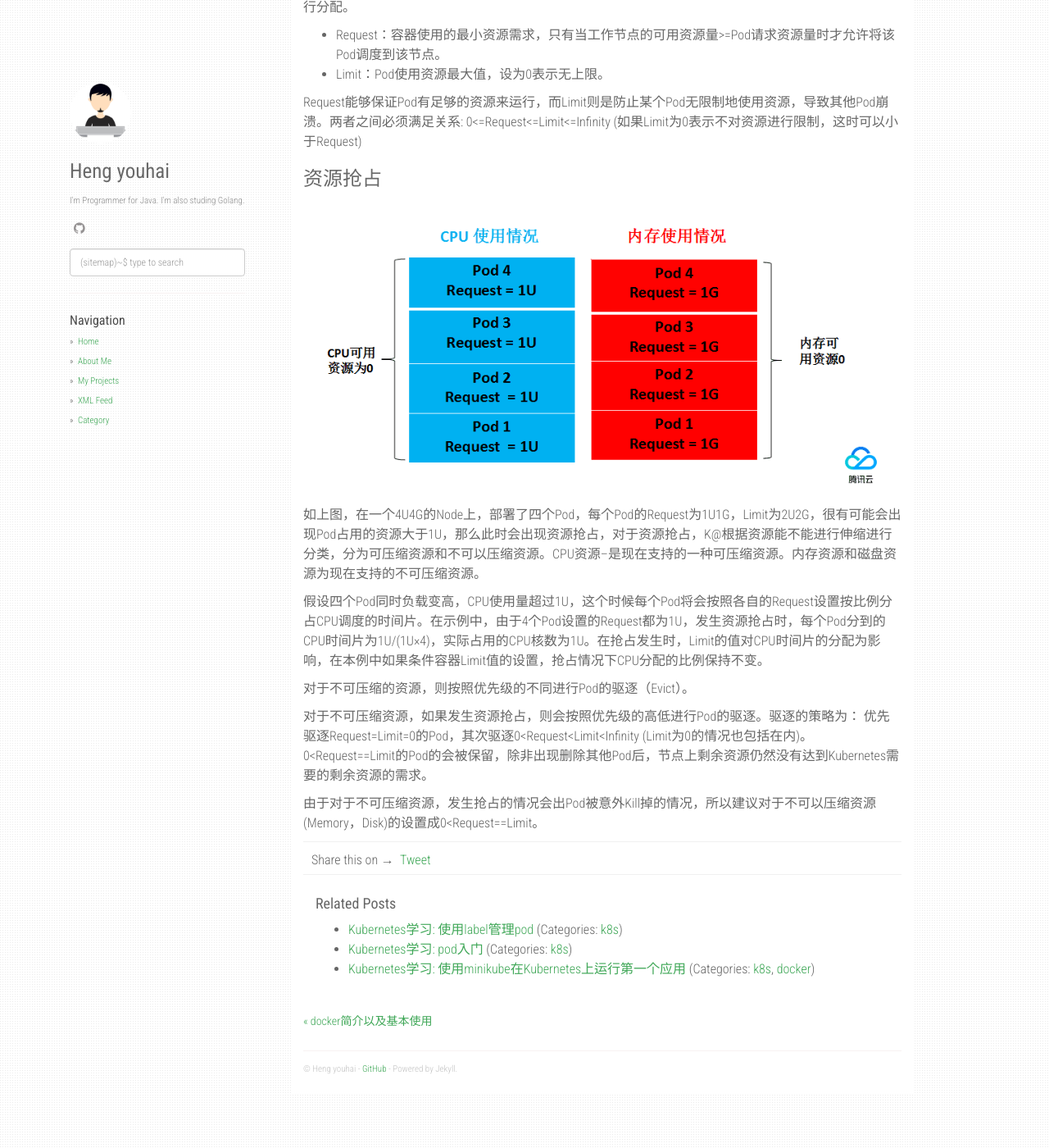
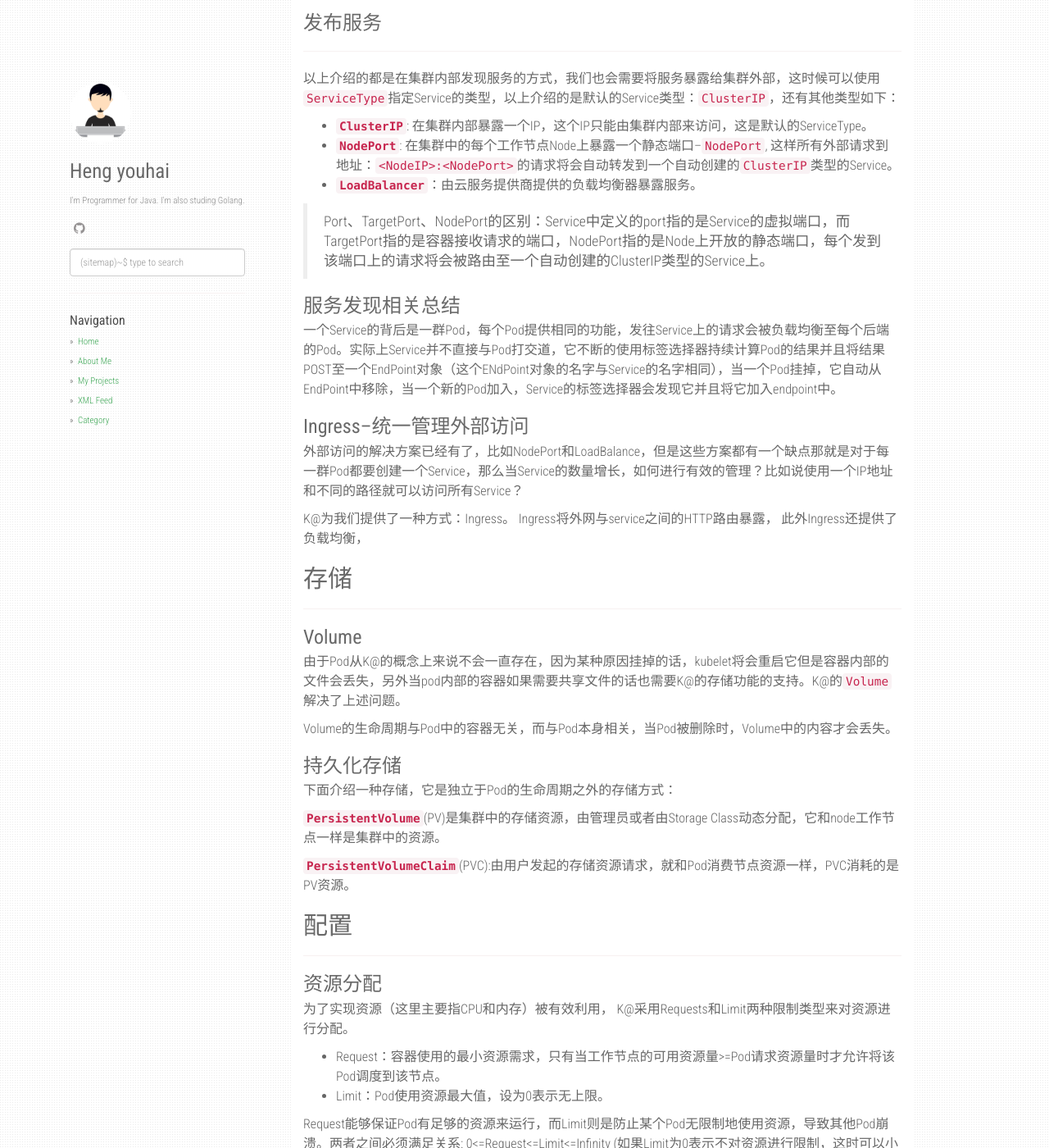
Before and after one commit to hengyoush/hengyoush.github.io, a Jekyll site: the page built from _posts/2019-06-09-kuberbetes-concept.md, in a window 1280 px wide and 1400 px high, scrolled down 10032 px. Shown: the whole window at 82% size. Built offline with Jekyll 4.4.1, drawn with Linux system fonts in a browser that asks for light colours; nearby versions of some CDN libraries; comment, search, counter and statistics services are not loaded; some of the changed text lies outside the part shown.

Commit message:
新增ingress

```diff
--- a/_posts/2019-06-09-kuberbetes-concept.md
+++ b/_posts/2019-06-09-kuberbetes-concept.md
@@ -17,6 +17,15 @@ Kubernetes抽象了硬件基础设施, 使得对外暴露的是一个资源池,
 
 ## K@的组成
 ---
+使用K@是非常直观的，你只需要使用K@ APIl来描述集群的期望状态，希望运什么应用程序，使用什么镜像，有多少个副本，希望什么网络和磁盘资源等类似声明式的方式来操控K@集群。
+
+一旦你提供了所需的状态，*Kubernetes Control Plane*会自动的执行各种任务来让集群状态与你描述的一致，这包括：启动或重启容器，自动伸缩副本数量等，*Kubernetes Control Plane*由以下几个进程组成：
+- **主节点-Kubernetes Master**：运行在集群中单个节点上的进程集合，包括：kube-apiserver，kube-controller-manager 和 kube-scheduler.
+- 每个非主节点上运行着两个进程：
+  - **kubelet**：与主节点通信。
+  - **kube-proxy**：将整个K@网络映射在节点上。
+
+![avatar](/static/img/K8sOverview-1.png)
 
 ## Pod
 ---
@@ -96,7 +105,7 @@ kubectl get pods
 K@通过容器探针来检测容器的状态从而判断是否需要重启Pod。
 
 <br>
-探针是由*Kubelet*定时调度的诊断程序，Kubelet会调用一个由容器实现的*Handler*， 有三种Handler如下：
+探针是由Kubelet定时调度的诊断程序，Kubelet会调用一个由容器实现的Handler， 有三种Handler如下：
 
 - ExecAcion: 在容器内部执行一个指定的命令，如果命令执行成功那么探针诊断的结果则判断为成功。<br>
 - TcpSocketAction： 针对容器的Ip和特定的端口进行一次TCP检查，如果端口开放则认为诊断成功。 <br>
@@ -332,10 +341,31 @@ DNS服务可以监视K@ API， 如果有新的Service建立，那么会在DNS re
 - **`NodePort`**: 在集群中的每个工作节点Node上暴露一个静态端口--`NodePort`, 这样所有外部请求到地址：`<NodeIP>:<NodePort>`的请求将会自动转发到一个自动创建的`ClusterIP`类型的Service。
 - **`LoadBalancer`**：由云服务提供商提供的负载均衡器暴露服务。
 
+> Port、TargetPort、NodePort的区别：Service中定义的port指的是Service的虚拟端口，而TargetPort指的是容器接收请求的端口，NodePort指的是Node上开放的静态端口，每个发到该端口上的请求将会被路由至一个自动创建的ClusterIP类型的Service上。
+
+### 服务发现相关总结
+一个Service的背后是一群Pod，每个Pod提供相同的功能，发往Service上的请求会被负载均衡至每个后端的Pod。实际上Service并不直接与Pod打交道，它不断的使用标签选择器持续计算Pod的结果并且将结果POST至一个EndPoint对象（这个ENdPoint对象的名字与Service的名字相同），当一个Pod挂掉，它自动从EndPoint中移除，当一个新的Pod加入，Service的标签选择器会发现它并且将它加入endpoint中。
+
+### Ingress--统一管理外部访问
+外部访问的解决方案已经有了，比如NodePort和LoadBalance，但是这些方案都有一个缺点那就是对于每一群Pod都要创建一个Service，那么当Service的数量增长，如何进行有效的管理？比如说使用一个IP地址和不同的路径就可以访问所有Service？
+
+K@为我们提供了一种方式：Ingress。
+Ingress将外网与service之间的HTTP路由暴露， 此外Ingress还提供了负载均衡，
+
 ## 存储
 ---
+### Volume
+
 由于Pod从K@的概念上来说不会一直存在，因为某种原因挂掉的话，kubelet将会重启它但是容器内部的文件会丢失，另外当pod内部的容器如果需要共享文件的话也需要K@的存储功能的支持。K@的`Volume`解决了上述问题。
 
+Volume的生命周期与Pod中的容器无关，而与Pod本身相关，当Pod被删除时，Volume中的内容才会丢失。
+
+### 持久化存储
+下面介绍一种存储，它是独立于Pod的生命周期之外的存储方式：
+
+**`PersistentVolume`**(PV)是集群中的存储资源，由管理员或者由Storage Class动态分配，它和node工作节点一样是集群中的资源。
+
+**`PersistentVolumeClaim`**(PVC):由用户发起的存储资源请求，就和Pod消费节点资源一样，PVC消耗的是PV资源。
 
 ## 配置
 ---
```
Also changed, not shown: static/img/K8sOverview-1.png (added), 1 other file.
